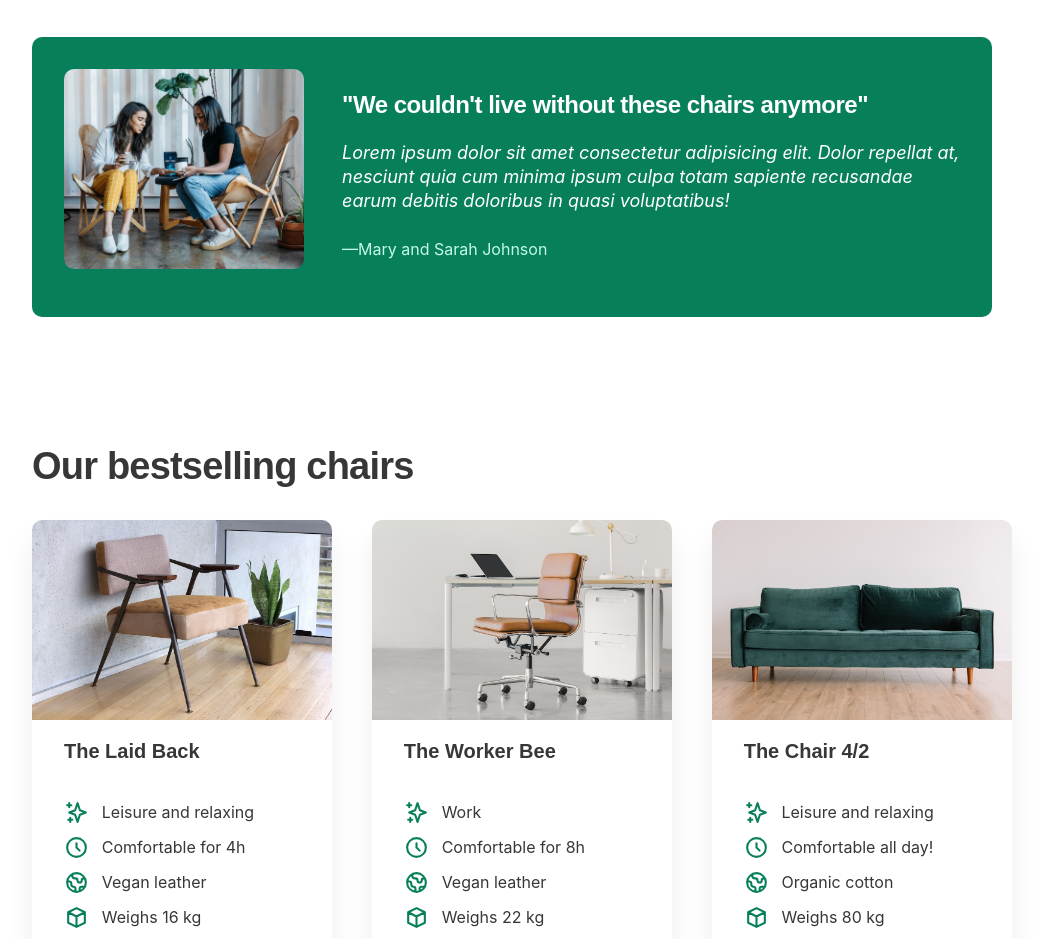
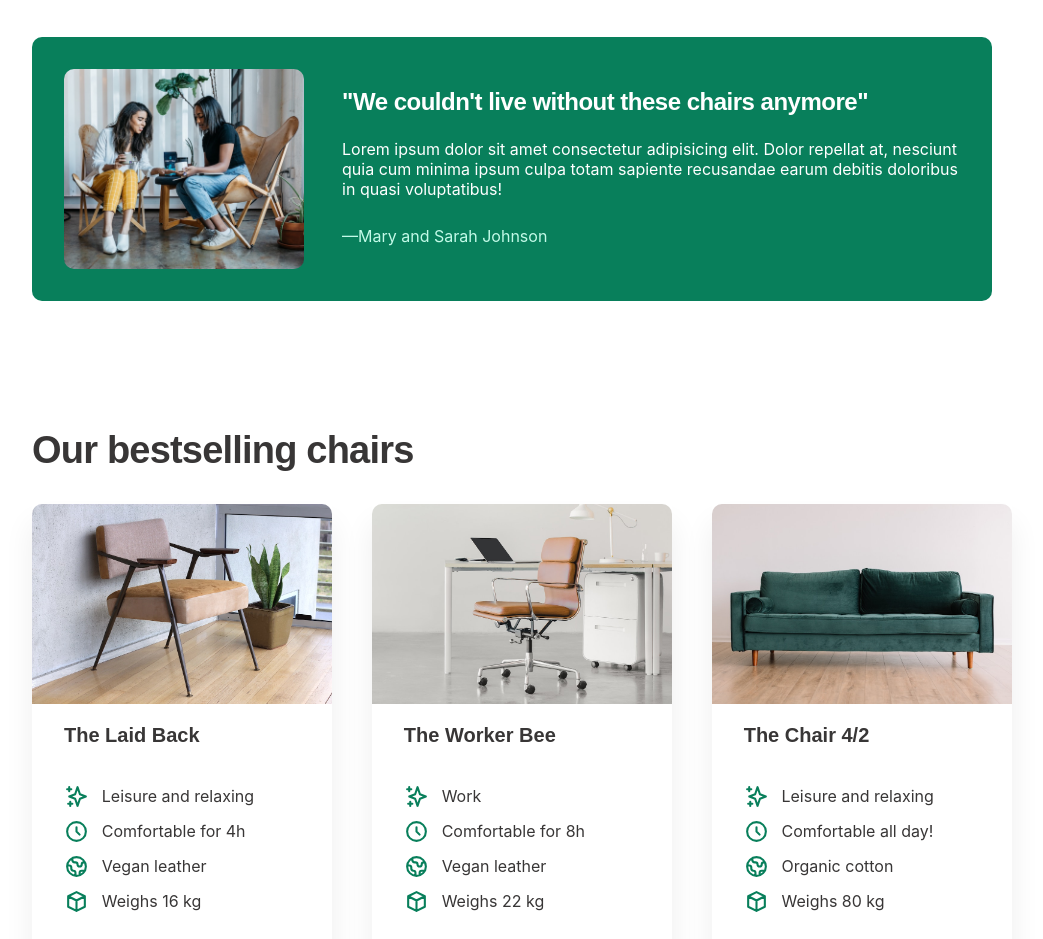
Before and after one commit to PrinceCuthbert/chair-shop, a plain HTML site: page Index.html in a window 1280 px wide. Shown: the part 1060-1999 px from the top of the page, without its empty margins (128-1171 px from the left). Drawn offline with Linux system fonts and the light colour scheme.

Commit message:
changes with svg

```diff
--- a/Index.html
+++ b/Index.html
@@ -86,11 +86,11 @@
         <img src="customers.jpg" alt="customers" />
         <div class="customers">
           <h3>"We couldn't live without these chairs anymore"</h3>
-          <p>
+          <blockquote>
             Lorem ipsum dolor sit amet consectetur adipisicing elit. Dolor
             repellat at, nesciunt quia cum minima ipsum culpa totam sapiente
             recusandae earum debitis doloribus in quasi voluptatibus!
-          </p>
+          </blockquote>
           <p>&mdash;Mary and Sarah Johnson</p>
         </div>
       </section>
--- a/style.css
+++ b/style.css
@@ -129,11 +129,11 @@ figure {
   font-size: 24px;
   letter-spacing: -0.5px;
 }
-.customers p:not(:last-child) {
+/* .customers p:not(:last-child) {
   font-style: italic;
   line-height: 24px;
   font-size: 18px;
-}
+} */
 .customers p:last-child {
   color: #c3fae8;
 }
```
